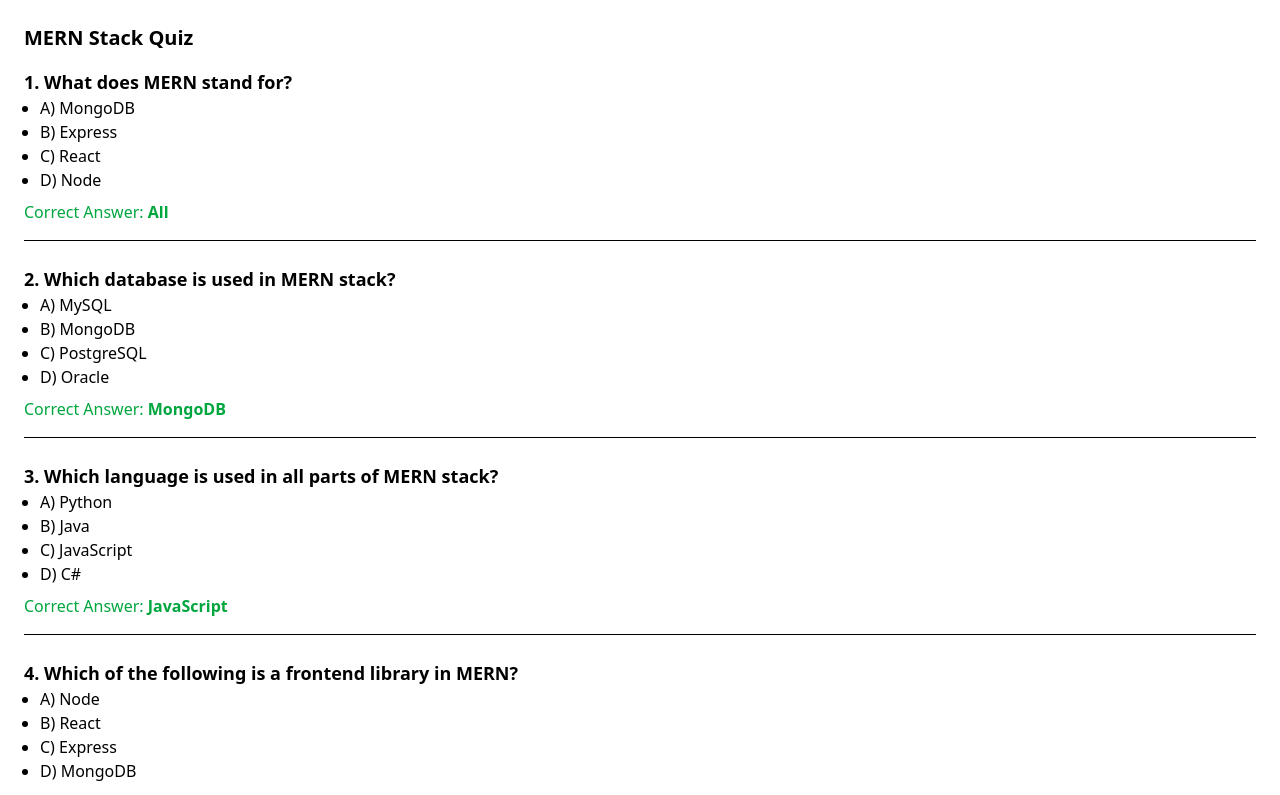
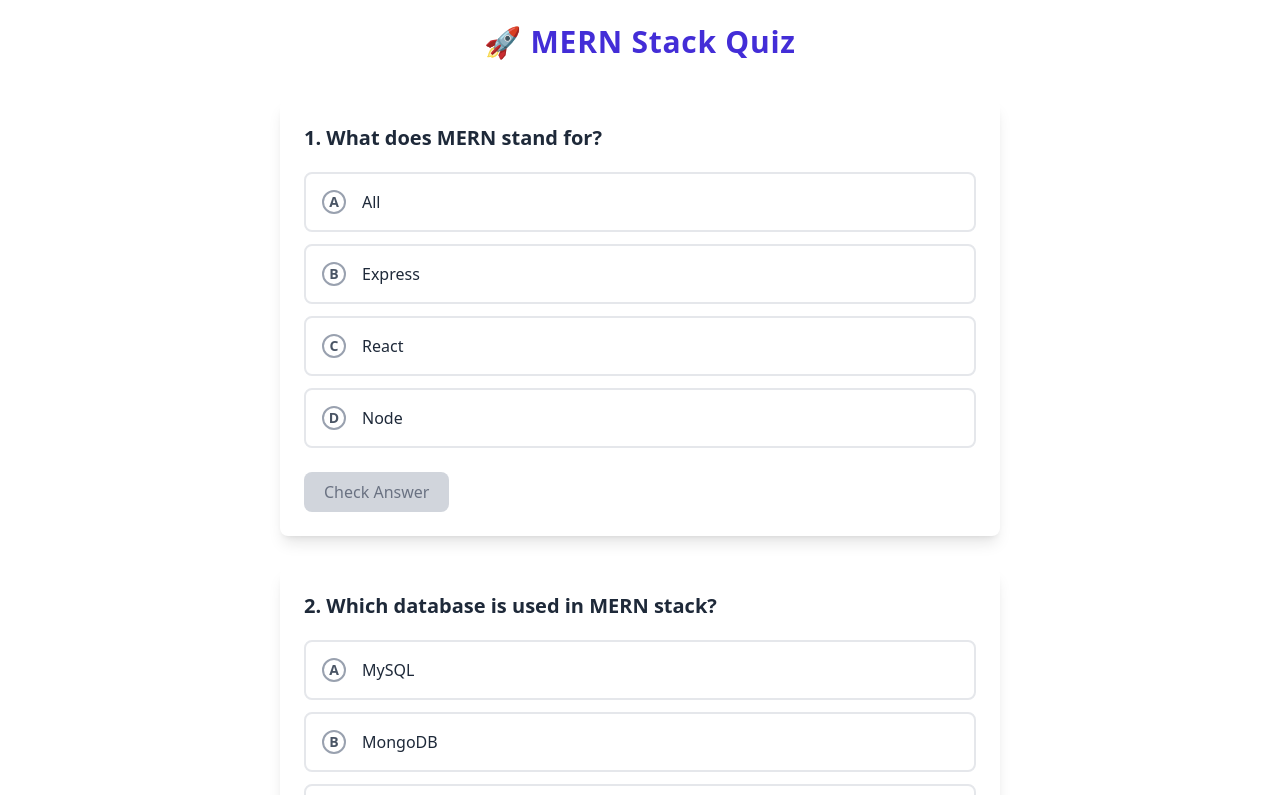
Before and after one commit to viveka941/JobPortal, a React (Vite) app in the folder Frontend/: page /test/test1 in a window 1280 px wide. Shown: the top 795 px of the page. Built offline with nearby package versions, Linux system fonts and the light colour scheme.

Commit message:
Enhance MockTest1 component with answer selection and validation features; update CSV question for accuracy

```diff
--- a/Frontend/src/component/components/MockTest1.jsx
+++ b/Frontend/src/component/components/MockTest1.jsx
@@ -3,45 +3,161 @@
 
 export default function MockTest1() {
   const [data, setData] = useState([]);
+  const [selectedAnswers, setSelectedAnswers] = useState({});
+  const [showAnswers, setShowAnswers] = useState({});
 
   useEffect(() => {
     const fetchData = async () => {
-      const response = await fetch("/mern.csv"); // ✅ No import
+      const response = await fetch("/mern.csv");
       const text = await response.text();
-
-      const parsed = Papa.parse(text, {
-        header: true,
-        skipEmptyLines: true,
-      });
-
+      const parsed = Papa.parse(text, { header: true, skipEmptyLines: true });
       setData(parsed.data);
     };
 
     fetchData();
   }, []);
 
+  const handleAnswerSelect = (index, option) => {
+    setSelectedAnswers((prev) => ({ ...prev, [index]: option }));
+  };
+
+  const toggleAnswer = (index) => {
+    if (selectedAnswers[index]) {
+      setShowAnswers((prev) => ({ ...prev, [index]: !prev[index] }));
+    }
+  };
+
   return (
-    <div className="p-6">
-      <h1 className="text-xl font-bold mb-4">MERN Stack Quiz</h1>
+    <div className="p-6 max-w-3xl mx-auto">
+      <h1 className="text-3xl font-bold mb-10 text-center text-indigo-700 tracking-wide">
+        🚀 MERN Stack Quiz
+      </h1>
+
       {data.length > 0 ? (
-        data.map((question, index) => (
-          <div key={index} className="mb-6 border-b pb-4">
-            <h2 className="font-semibold text-lg">
-              {index + 1}. {question.Question}
-            </h2>
-            <ul className="ml-4 list-disc">
-              <li>A) {question["Option A"]}</li>
-              <li>B) {question["Option B"]}</li>
-              <li>C) {question["Option C"]}</li>
-              <li>D) {question["Option D"]}</li>
-            </ul>
-            <p className="text-green-600 mt-2">
-              Correct Answer: <strong>{question["Correct Answer"]}</strong>
-            </p>
-          </div>
-        ))
+        data.map((question, index) => {
+          const correctAnswer = question["Correct Answer"];
+          const userAnswer = selectedAnswers[index];
+          const selectedOptionText = question[`Option ${userAnswer}`];
+          const isCorrect =
+            selectedOptionText?.trim().toUpperCase() ===
+            correctAnswer?.trim().toUpperCase();
+
+          // Find the correct option label (A/B/C/D)
+          const correctOptionEntry = Object.entries(question).find(
+            ([key, value]) =>
+              key.startsWith("Option ") &&
+              value.trim().toUpperCase() === correctAnswer.trim().toUpperCase()
+          );
+          const correctOptionLabel = correctOptionEntry
+            ? correctOptionEntry[0].replace("Option ", "")
+            : "";
+
+          return (
+            <div
+              key={index}
+              className="mb-8 p-6 rounded-lg shadow-lg bg-white transition-all hover:shadow-xl"
+            >
+              <h2 className="font-semibold text-xl mb-5 text-gray-800">
+                {index + 1}. {question.Question}
+              </h2>
+
+              <ul className="space-y-3">
+                {["A", "B", "C", "D"].map(
+                  (option) =>
+                    question[`Option ${option}`] && (
+                      <li key={option}>
+                        <label
+                          className={`flex items-center p-4 rounded-lg cursor-pointer transition-all border-2 ${
+                            userAnswer === option
+                              ? "border-indigo-500 bg-indigo-50"
+                              : "border-gray-200 hover:border-indigo-300"
+                          } ${
+                            showAnswers[index]
+                              ? question[`Option ${option}`]
+                                  ?.trim()
+                                  .toUpperCase() ===
+                                correctAnswer?.trim().toUpperCase()
+                                ? "border-green-500 bg-green-50"
+                                : option === userAnswer
+                                ? "border-red-500 bg-red-50"
+                                : ""
+                              : ""
+                          }`}
+                        >
+                          <input
+                            type="radio"
+                            name={`answer-${index}`}
+                            value={option}
+                            checked={userAnswer === option}
+                            onChange={() => handleAnswerSelect(index, option)}
+                            className="hidden"
+                          />
+                          <div
+                            className={`w-6 h-6 flex items-center justify-center mr-4 rounded-full border-2 text-sm font-semibold
+                            ${
+                              userAnswer === option
+                                ? "bg-indigo-600 text-white border-indigo-600"
+                                : "border-gray-400 text-gray-600"
+                            }
+                            ${
+                              showAnswers[index] &&
+                              question[`Option ${option}`]
+                                ?.trim()
+                                .toUpperCase() ===
+                                correctAnswer?.trim().toUpperCase()
+                                ? "bg-green-600 text-white border-green-600"
+                                : ""
+                            }`}
+                          >
+                            {option}
+                          </div>
+                          <span className="text-gray-800">
+                            {question[`Option ${option}`]}
+                          </span>
+                        </label>
+                      </li>
+                    )
+                )}
+              </ul>
+
+              <div className="mt-6 flex items-center justify-between">
+                <button
+                  onClick={() => toggleAnswer(index)}
+                  disabled={!selectedAnswers[index]}
+                  className={`px-5 py-2 rounded-lg font-medium transition-colors ${
+                    !selectedAnswers[index]
+                      ? "bg-gray-300 text-gray-500 cursor-not-allowed"
+                      : "bg-indigo-600 text-white hover:bg-indigo-700"
+                  }`}
+                >
+                  {showAnswers[index] ? "Hide Explanation" : "Check Answer"}
+                </button>
+
+                {showAnswers[index] && (
+                  <div className="ml-4 text-sm">
+                    <span
+                      className={`font-bold ${
+                        isCorrect ? "text-green-600" : "text-red-600"
+                      }`}
+                    >
+                      {isCorrect ? "✅ Correct!" : "❌ Incorrect!"}
+                    </span>
+                    <span className="text-gray-700 ml-3">
+                      Right Answer:{" "}
+                      <strong>
+                        {correctOptionLabel}. {correctAnswer}
+                      </strong>
+                    </span>
+                  </div>
+                )}
+              </div>
+            </div>
+          );
+        })
       ) : (
-        <p>Loading questions...</p>
+        <div className="text-center py-10">
+          <p className="text-gray-600 animate-pulse">📚 Loading questions...</p>
+        </div>
       )}
     </div>
   );
```
Also changed, not shown: Frontend/public/mern.csv.
